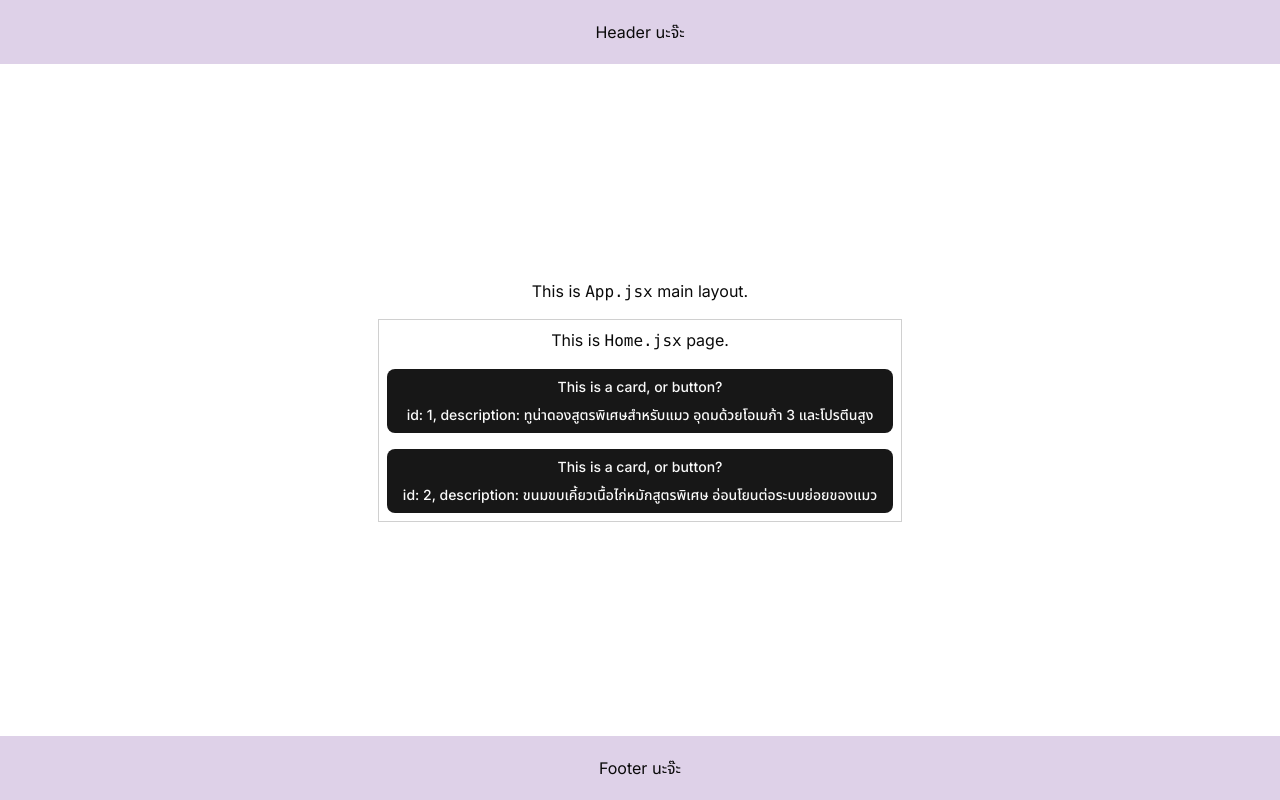
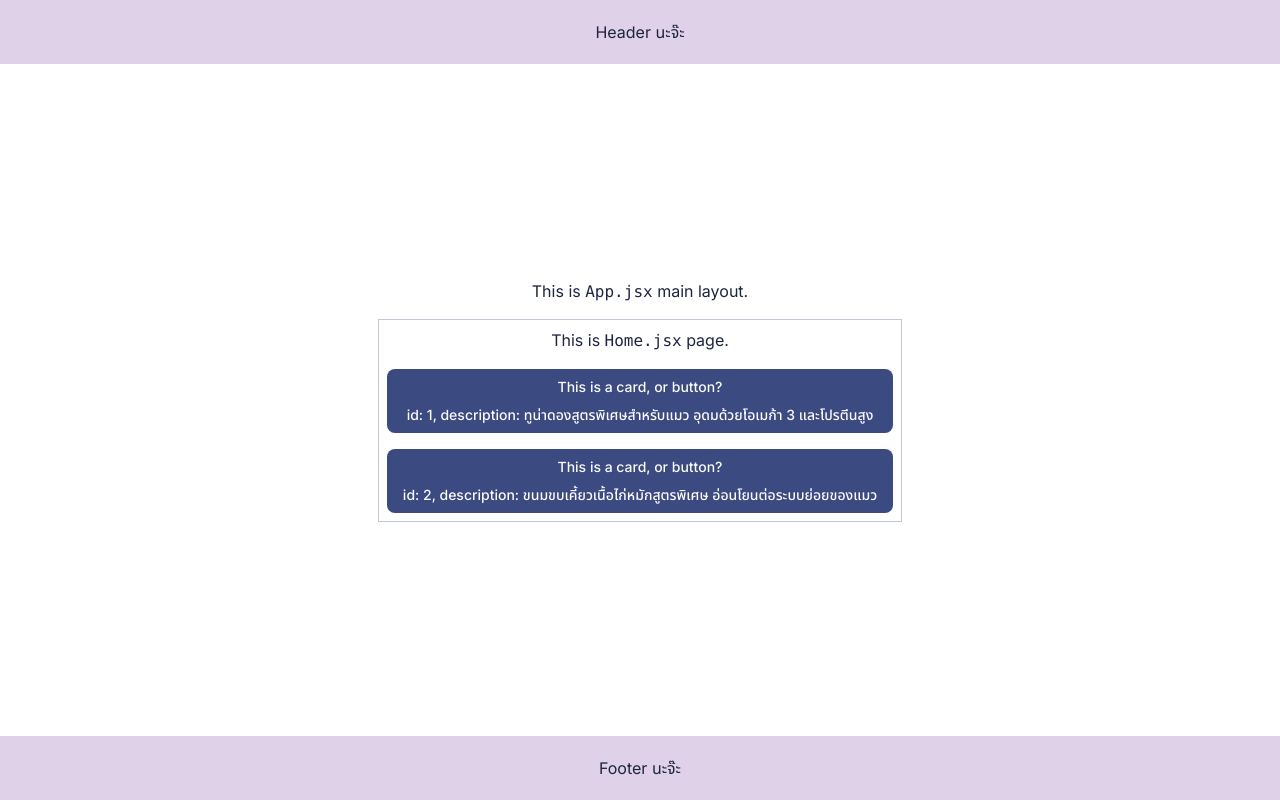
Before and after one commit to orayachan/jsd9-pickled-cat-frontend, a React (Vite) app: page / in a window 1280 px wide. Built offline with nearby package versions, Linux system fonts and the light colour scheme.

Commit message:
feat(theme): change default shadcn/ui theme to custom palette

```diff
--- a/src/style/index.css
+++ b/src/style/index.css
@@ -7,38 +7,169 @@
 @custom-variant dark (&:is(.dark *));
 
 :root {
+  --color-primary-100: #d3d6e3;
+  --color-primary-200: #b8bdd1;
+  --color-primary-300: #9ea5c0;
+  --color-primary-400: #838daf;
+  --color-primary-500: #6b76a0;
+  --color-primary-50: #eaecf5;
+  --color-primary-600: #536090;
+  --color-primary-700: #3b4a81;
+  --color-primary-800: #2b3760;
+  --color-primary-900: #1d2540;
+  --color-primary: var(--color-primary-700);
+  --color-secondary-100: #ded1e8;
+  --color-secondary-200: #c5b9ce;
+  --color-secondary-300: #ada2b5;
+  --color-secondary-400: #938b9a;
+  --color-secondary-500: #7d7582;
+  --color-secondary-50: #f0ebf5;
+  --color-secondary-600: #65606a;
+  --color-secondary-700: #504b54;
+  --color-secondary-800: #3b373e;
+  --color-secondary-900: #28252a;
+  --color-secondary: var(--color-secondary-100);
+
   --radius: 0.625rem;
-  --background: oklch(1 0 0);
-  --foreground: oklch(0.145 0 0);
-  --card: oklch(1 0 0);
-  --card-foreground: oklch(0.145 0 0);
-  --popover: oklch(1 0 0);
-  --popover-foreground: oklch(0.145 0 0);
-  --primary: oklch(0.205 0 0);
-  --primary-foreground: oklch(0.985 0 0);
-  --secondary: oklch(0.97 0 0);
-  --secondary-foreground: oklch(0.205 0 0);
-  --muted: oklch(0.97 0 0);
-  --muted-foreground: oklch(0.556 0 0);
-  --accent: oklch(0.97 0 0);
-  --accent-foreground: oklch(0.205 0 0);
+
+  /* Base colors */
+  --background: oklch(1 0 0); /* Keep white background */
+  --foreground: var(--color-primary-900); /* Dark text color */
+
+  /* Card elements */
+  --card: oklch(1 0 0); /* Keep white card background */
+  --card-foreground: var(--color-primary-900); /* Dark text on cards */
+
+  /* Popover elements */
+  --popover: oklch(1 0 0); /* Keep white popover background */
+  --popover-foreground: var(--color-primary-900); /* Dark text on popovers */
+
+  /* Primary colors - using your primary blues */
+  --primary: var(--color-primary-700); /* #3b4a81 - Your primary color */
+  --primary-foreground: oklch(0.985 0 0); /* Light text on primary */
+
+  /* Secondary colors */
+  --secondary: var(--color-secondary-100); /* #ded1e8 - Your secondary color */
+  --secondary-foreground: var(--color-primary-900); /* Dark text on secondary */
+
+  /* Muted elements */
+  --muted: var(--color-primary-50); /* #eaecf5 - Lightest primary */
+  --muted-foreground: var(
+    --color-primary-600
+  ); /* #536090 - Medium primary for muted text */
+
+  /* Accent elements */
+  --accent: var(--color-secondary-50); /* #f0ebf5 - Lightest secondary */
+  --accent-foreground: var(
+    --color-primary-800
+  ); /* #2b3760 - Dark primary for accent text */
+
+  /* Destructive elements - keeping original */
   --destructive: oklch(0.577 0.245 27.325);
-  --border: oklch(0.922 0 0);
-  --input: oklch(0.922 0 0);
-  --ring: oklch(0.708 0 0);
+
+  /* Borders and inputs */
+  --border: var(--color-primary-100); /* #d3d6e3 - Light primary for borders */
+  --input: var(
+    --color-primary-200
+  ); /* #b8bdd1 - Slightly darker for input borders */
+  --ring: var(
+    --color-primary-400
+  ); /* #838daf - Medium primary for focus rings */
+
+  /* Chart colors - keeping original */
   --chart-1: oklch(0.646 0.222 41.116);
   --chart-2: oklch(0.6 0.118 184.704);
   --chart-3: oklch(0.398 0.07 227.392);
   --chart-4: oklch(0.828 0.189 84.429);
   --chart-5: oklch(0.769 0.188 70.08);
-  --sidebar: oklch(0.985 0 0);
-  --sidebar-foreground: oklch(0.145 0 0);
-  --sidebar-primary: oklch(0.205 0 0);
-  --sidebar-primary-foreground: oklch(0.985 0 0);
-  --sidebar-accent: oklch(0.97 0 0);
-  --sidebar-accent-foreground: oklch(0.205 0 0);
-  --sidebar-border: oklch(0.922 0 0);
-  --sidebar-ring: oklch(0.708 0 0);
+
+  /* Sidebar elements */
+  --sidebar: var(--color-primary-50); /* #eaecf5 - Light primary background */
+  --sidebar-foreground: var(
+    --color-primary-900
+  ); /* #1d2540 - Dark text on sidebar */
+  --sidebar-primary: var(
+    --color-primary-700
+  ); /* #3b4a81 - Primary color in sidebar */
+  --sidebar-primary-foreground: oklch(
+    0.985 0 0
+  ); /* Light text on sidebar primary */
+  --sidebar-accent: var(
+    --color-secondary-100
+  ); /* #ded1e8 - Secondary color in sidebar */
+  --sidebar-accent-foreground: var(
+    --color-primary-800
+  ); /* #2b3760 - Dark text on sidebar accent */
+  --sidebar-border: var(
+    --color-primary-100
+  ); /* #d3d6e3 - Light primary for sidebar borders */
+  --sidebar-ring: var(
+    --color-primary-400
+  ); /* #838daf - Medium primary for sidebar focus rings */
+}
+
+@theme inline {
+  --color-primary-100: var(--color-primary-100);
+  --color-primary-200: var(--color-primary-200);
+  --color-primary-300: var(--color-primary-300);
+  --color-primary-400: var(--color-primary-400);
+  --color-primary-500: var(--color-primary-500);
+  --color-primary-50: var(--color-primary-50);
+  --color-primary-600: var(--color-primary-600);
+  --color-primary-700: var(--color-primary-700);
+  --color-primary-800: var(--color-primary-800);
+  --color-primary-900: var(--color-primary-900);
+  --color-primary: var(--color-primary-700);
+  --color-secondary-100: var(--color-secondary-100);
+  --color-secondary-200: var(--color-secondary-200);
+  --color-secondary-300: var(--color-secondary-300);
+  --color-secondary-400: var(--color-secondary-400);
+  --color-secondary-500: var(--color-secondary-500);
+  --color-secondary-50: var(--color-secondary-50);
+  --color-secondary-600: var(--color-secondary-600);
+  --color-secondary-700: var(--color-secondary-700);
+  --color-secondary-800: var(--color-secondary-800);
+  --color-secondary-900: var(--color-secondary-900);
+  --color-secondary: var(--color-secondary-100);
+  --font-custom: Inter, 'Noto Sans Thai', serif;
+}
+
+@theme inline {
+  --color-accent-foreground: var(--accent-foreground);
+  --color-accent: var(--accent);
+  --color-background: var(--background);
+  --color-border: var(--border);
+  --color-card-foreground: var(--card-foreground);
+  --color-card: var(--card);
+  --color-chart-1: var(--chart-1);
+  --color-chart-2: var(--chart-2);
+  --color-chart-3: var(--chart-3);
+  --color-chart-4: var(--chart-4);
+  --color-chart-5: var(--chart-5);
+  --color-destructive: var(--destructive);
+  --color-foreground: var(--foreground);
+  --color-input: var(--input);
+  --color-muted-foreground: var(--muted-foreground);
+  --color-muted: var(--muted);
+  --color-popover-foreground: var(--popover-foreground);
+  --color-popover: var(--popover);
+  --color-primary-foreground: var(--primary-foreground);
+  --color-primary: var(--primary);
+  --color-ring: var(--ring);
+  --color-secondary-foreground: var(--secondary-foreground);
+  --color-secondary: var(--secondary);
+  --color-sidebar-accent-foreground: var(--sidebar-accent-foreground);
+  --color-sidebar-accent: var(--sidebar-accent);
+  --color-sidebar-border: var(--sidebar-border);
+  --color-sidebar-foreground: var(--sidebar-foreground);
+  --color-sidebar-primary-foreground: var(--sidebar-primary-foreground);
+  --color-sidebar-primary: var(--sidebar-primary);
+  --color-sidebar-ring: var(--sidebar-ring);
+  --color-sidebar: var(--sidebar);
+  --radius-lg: var(--radius);
+  --radius-md: calc(var(--radius) - 2px);
+  --radius-sm: calc(var(--radius) - 4px);
+  --radius-xl: calc(var(--radius) + 4px);
 }
 
 .dark {
@@ -75,70 +206,6 @@
   --sidebar-ring: oklch(0.556 0 0);
 }
 
-@theme {
-  --color-primary-100: #d3d6e3;
-  --color-primary-200: #b8bdd1;
-  --color-primary-300: #9ea5c0;
-  --color-primary-400: #838daf;
-  --color-primary-500: #6b76a0;
-  --color-primary-50: #eaecf5;
-  --color-primary-600: #536090;
-  --color-primary-700: #3b4a81;
-  --color-primary-800: #2b3760;
-  --color-primary-900: #1d2540;
-  --color-primary: var(--color-primary-700);
-  --color-secondary-100: #ded1e8;
-  --color-secondary-200: #c5b9ce;
-  --color-secondary-300: #ada2b5;
-  --color-secondary-400: #938b9a;
-  --color-secondary-500: #7d7582;
-  --color-secondary-50: #f0ebf5;
-  --color-secondary-600: #65606a;
-  --color-secondary-700: #504b54;
-  --color-secondary-800: #3b373e;
-  --color-secondary-900: #28252a;
-  --color-secondary: var(--color-secondary-100);
-  --font-custom: Inter, 'Noto Sans Thai', serif;
-}
-
-@theme inline {
-  --radius-sm: calc(var(--radius) - 4px);
-  --radius-md: calc(var(--radius) - 2px);
-  --radius-lg: var(--radius);
-  --radius-xl: calc(var(--radius) + 4px);
-  --color-background: var(--background);
-  --color-foreground: var(--foreground);
-  --color-card: var(--card);
-  --color-card-foreground: var(--card-foreground);
-  --color-popover: var(--popover);
-  --color-popover-foreground: var(--popover-foreground);
-  --color-primary: var(--primary);
-  --color-primary-foreground: var(--primary-foreground);
-  --color-secondary: var(--secondary);
-  --color-secondary-foreground: var(--secondary-foreground);
-  --color-muted: var(--muted);
-  --color-muted-foreground: var(--muted-foreground);
-  --color-accent: var(--accent);
-  --color-accent-foreground: var(--accent-foreground);
-  --color-destructive: var(--destructive);
-  --color-border: var(--border);
-  --color-input: var(--input);
-  --color-ring: var(--ring);
-  --color-chart-1: var(--chart-1);
-  --color-chart-2: var(--chart-2);
-  --color-chart-3: var(--chart-3);
-  --color-chart-4: var(--chart-4);
-  --color-chart-5: var(--chart-5);
-  --color-sidebar: var(--sidebar);
-  --color-sidebar-foreground: var(--sidebar-foreground);
-  --color-sidebar-primary: var(--sidebar-primary);
-  --color-sidebar-primary-foreground: var(--sidebar-primary-foreground);
-  --color-sidebar-accent: var(--sidebar-accent);
-  --color-sidebar-accent-foreground: var(--sidebar-accent-foreground);
-  --color-sidebar-border: var(--sidebar-border);
-  --color-sidebar-ring: var(--sidebar-ring);
-}
-
 @layer base {
   * {
     @apply border-border outline-ring/50;
```
